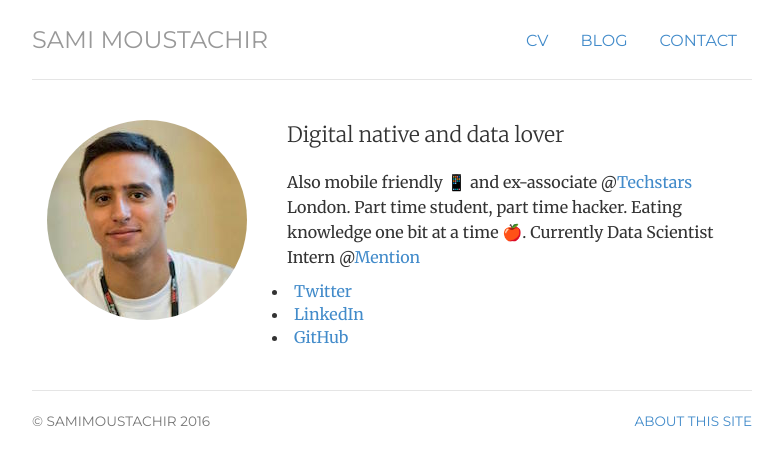
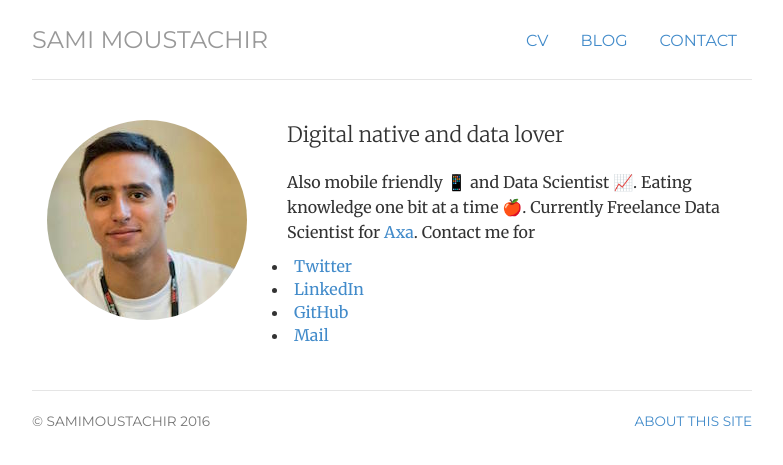
Before and after one commit to sammous/sammous.github.io, a Jekyll site: the page built from index.html, in a window 1280 px wide. Shown: the top 465 px of the page, without its empty margins (248-1031 px from the left). Built offline with Jekyll 4.4.1, drawn with Linux system fonts in a browser that asks for light colours.

Commit message:
updated fron page

```diff
--- a/index.html
+++ b/index.html
@@ -13,7 +13,7 @@ description: Sami Moustachir
 	</div>
 	<div itemscope itemtype="http://data-vocabulary.org/Person" class="col-sm-8">
 	<p class="lead">Digital native and data lover</p>
-	<p>Also mobile friendly 📱 and ex-associate @<a href="http://www.techstars.com" title="techstars">Techstars</a> London. Part time student, part time hacker. Eating knowledge one bit at a time 🍎. Currently Data Scientist Intern @<a href="http://www.mention.com" title="mention">Mention</a></p>
+	<p>Also mobile friendly 📱 and Data Scientist 📈. Eating knowledge one bit at a time 🍎. Currently Freelance Data Scientist for <a href="http://www.axa.com" title="axa">Axa</a>. Contact me for </p>
 	<div class="row">
 	<li>
 	<a href="https://twitter.com/sa_mous">
@@ -30,6 +30,11 @@ description: Sami Moustachir
 		<i class="fa fa-github"></i> GitHub
 	</a>
 	</li>
+	<li>
+	<a href="mailto:sami.moustachir@mines-nancy.org">
+		Mail
+	</a>
+	</li>
 	</div>
 	</div>
 </div>
```
